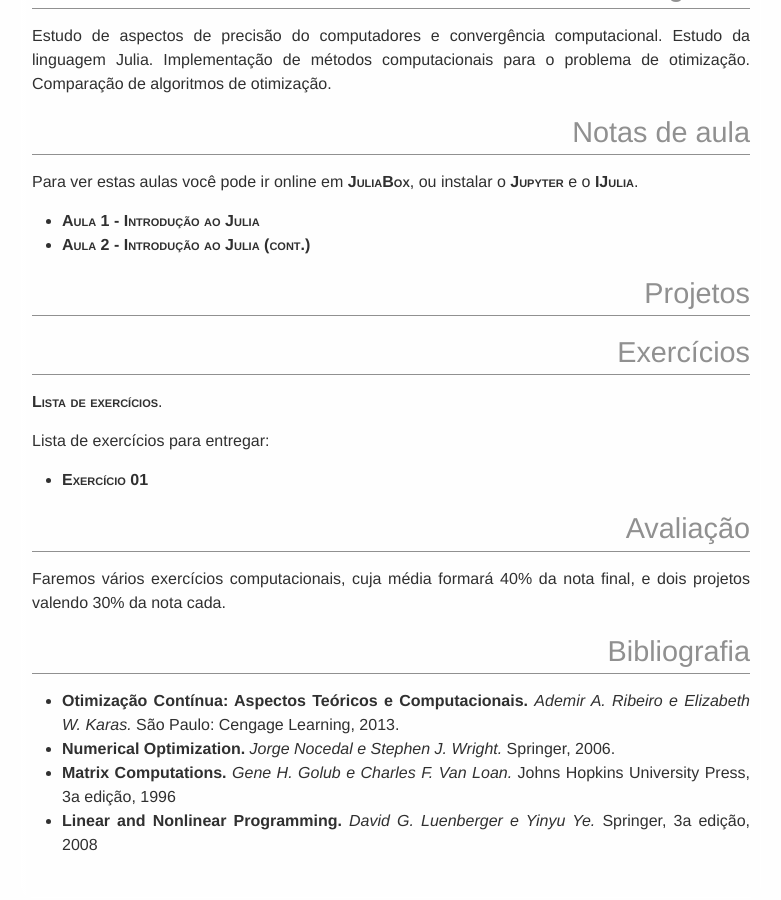
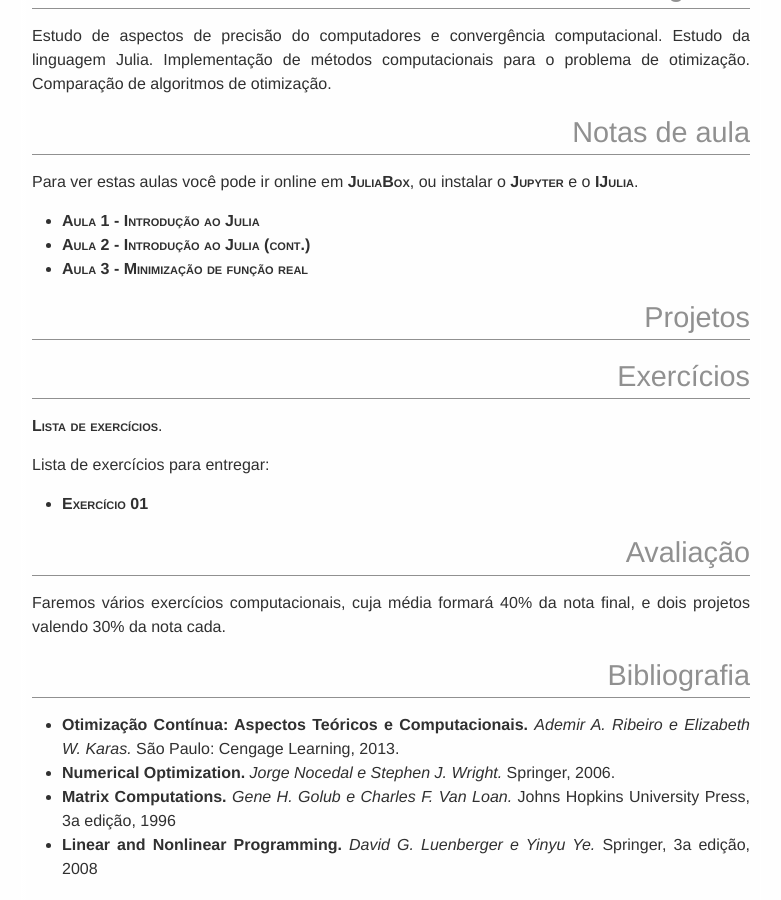
Before and after one commit to abelsiqueira/abelsiqueira.github.io-old, a Jekyll site: the page built from disciplinas/cm114-2016s2.md, in a window 1280 px wide and 900 px high, scrolled down 919 px. Shown: the whole window, without its empty margins (249-1030 px from the left). Built offline with Jekyll 4.4.1, drawn with Linux system fonts in a browser that asks for light colours.

Commit message:
Aula 3 de cm114

```diff
--- a/disciplinas/cm114-2016s2.md
+++ b/disciplinas/cm114-2016s2.md
@@ -38,6 +38,7 @@ ou instalar o [Jupyter](https://jupyter.org/) e o
 
   - [Aula 1 - Introdução ao Julia]({{ site.baseurl }}/disciplinas/cm103/01-intro-julia.ipynb)
   - [Aula 2 - Introdução ao Julia (cont.)]({{ site.baseurl }}/disciplinas/cm103/02-intro-julia-cont.ipynb)
+  - [Aula 3 - Minimização de função real]({{ site.baseurl }}/disciplinas/cm114/03-minimização-1d.ipynb)
 
 # Projetos
 
```
Also changed, not shown: 1 other file.
